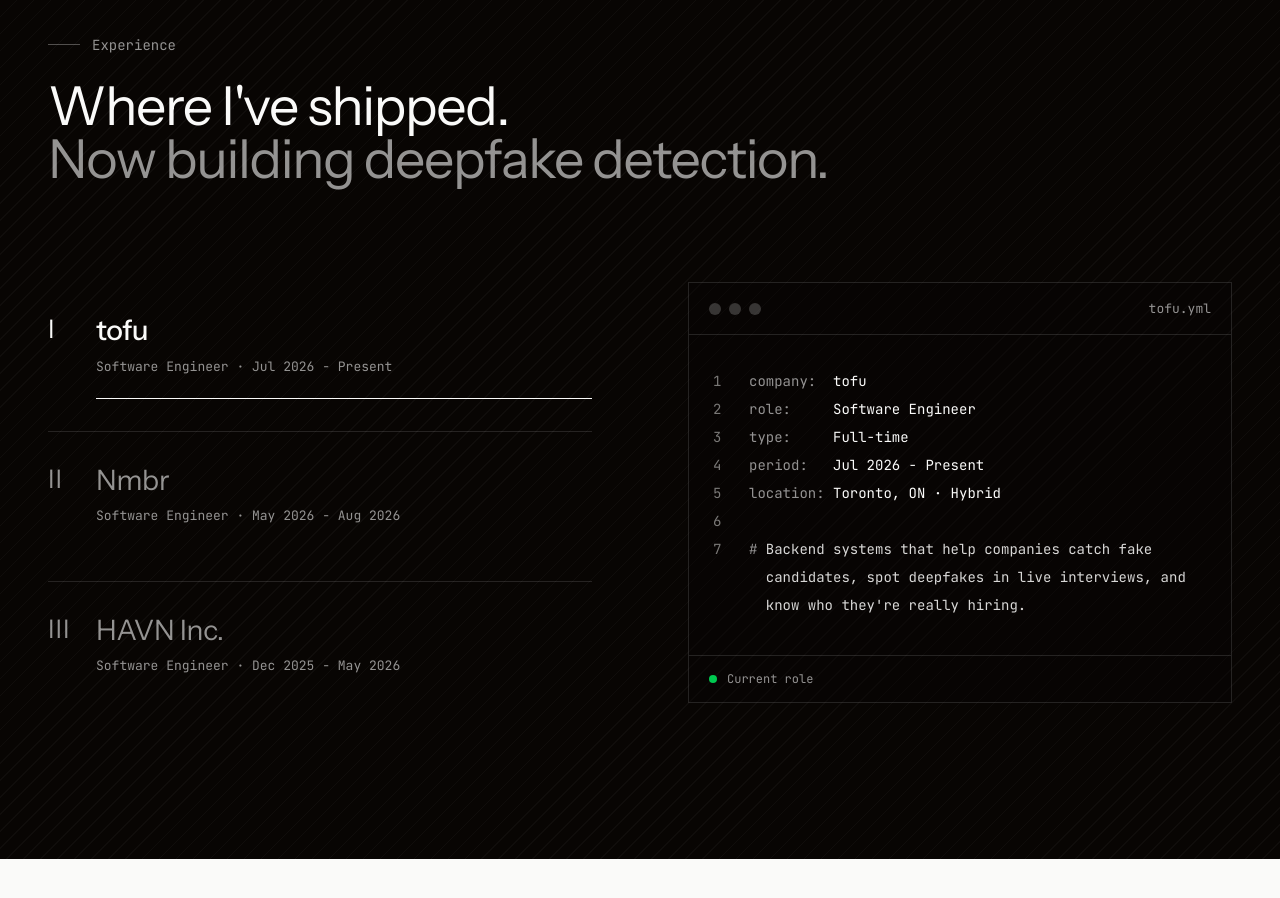
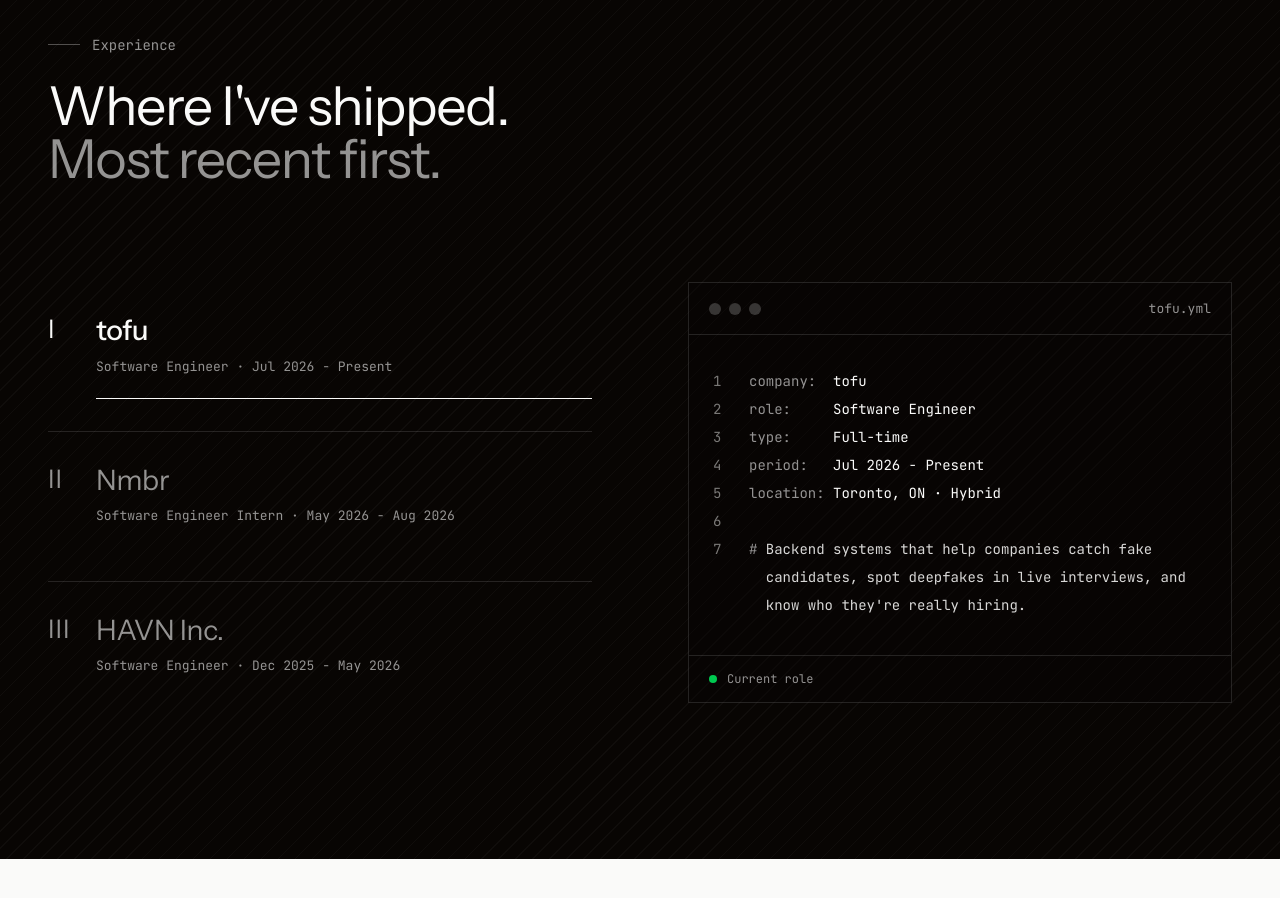
Before and after one commit to kurtjallo/myPortfolioWebsite, a React (Vite) app: page / in a window 1280 px wide. Shown: the part 2020-2918 px from the top of the page. Built offline with nearby package versions, Linux system fonts and the light colour scheme; a web font is replaced by a local one.

Commit message:
fix(experience): label Nmbr as an internship and generalize the subheading

```diff
--- a/src/data.ts
+++ b/src/data.ts
@@ -75,7 +75,7 @@
   portrait: { light: portraitLight, dark: portraitDark, cols: 190, rows: 100 },
 };
 
-export const EXPERIENCE_HEADING: Heading = ["Where I've shipped.", 'Now building deepfake detection.'];
+export const EXPERIENCE_HEADING: Heading = ["Where I've shipped.", 'Most recent first.'];
 
 export const ROLES: Role[] = [
   {
@@ -90,7 +90,7 @@
   },
   {
     company: 'Nmbr',
-    role: 'Software Engineer',
+    role: 'Software Engineer Intern',
     type: 'Internship',
     start: 'May 2026',
     end: 'Aug 2026',
```
